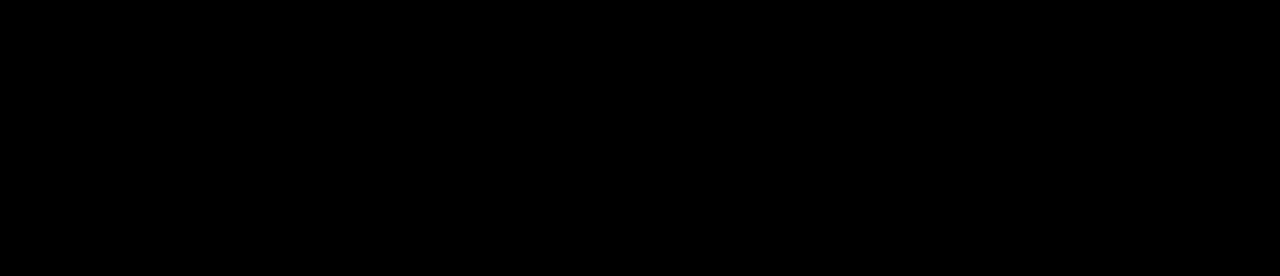
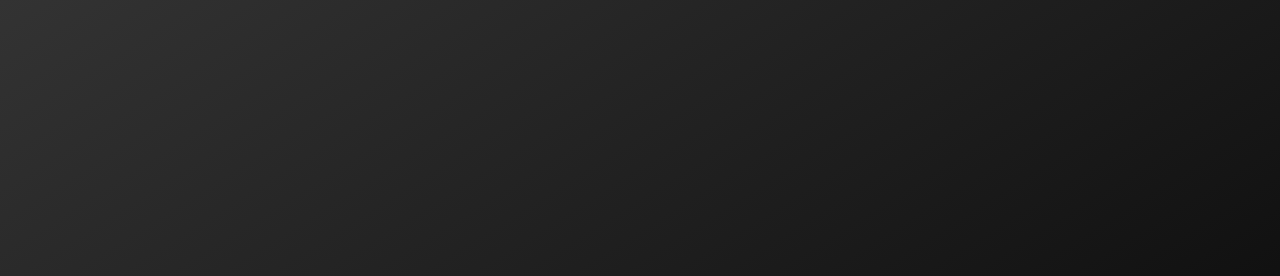
Before and after one commit to kevinsimper/cloudfest.dk, a plain HTML site: page src/index.html in a window 1280 px wide. Shown: the top 276 px of the page. Drawn offline with Linux system fonts and the light colour scheme.

Commit message:
Update the background

```diff
--- a/src/index.html
+++ b/src/index.html
@@ -5,7 +5,7 @@
     <title>CloudFest</title>
     <style media="screen">
       body {
-        background: black;
+        background: linear-gradient( to right bottom,#333333, black);
         color: white;
         margin: 0;
         font-family: monospace;
```
